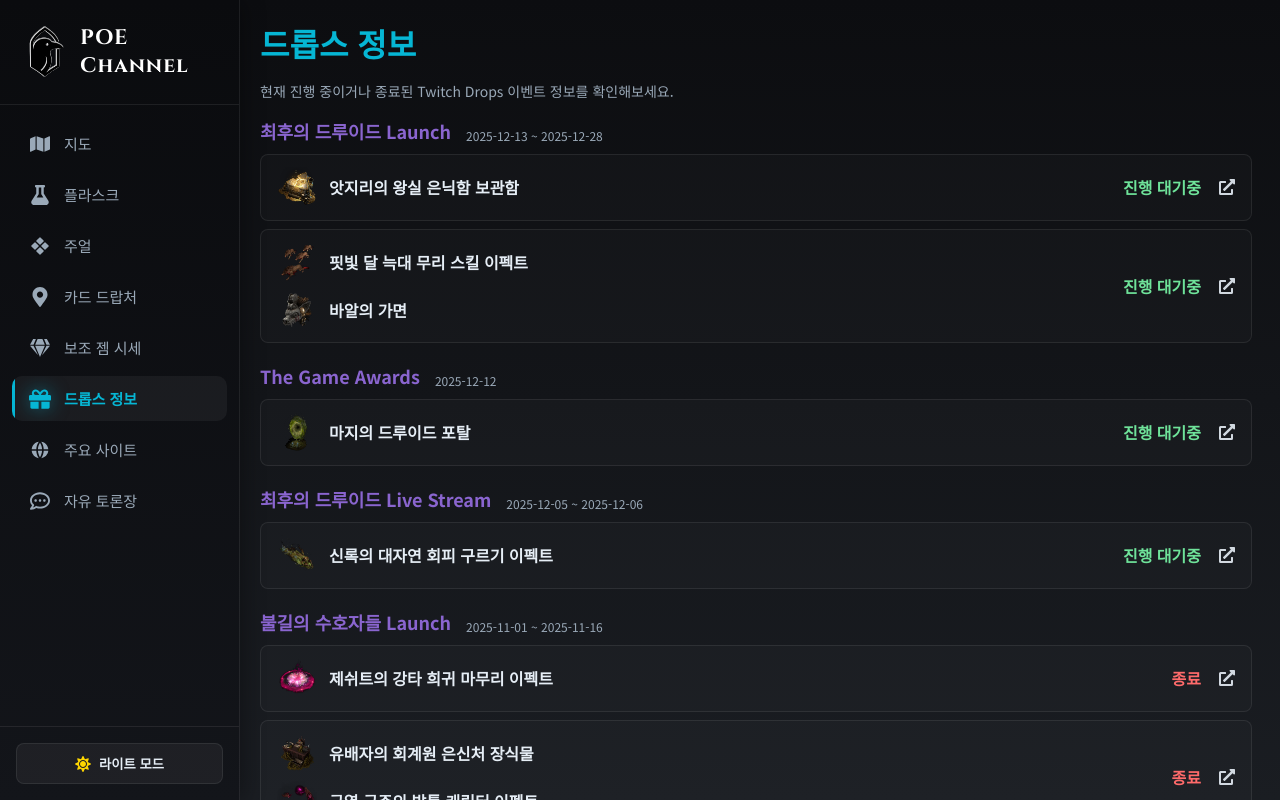
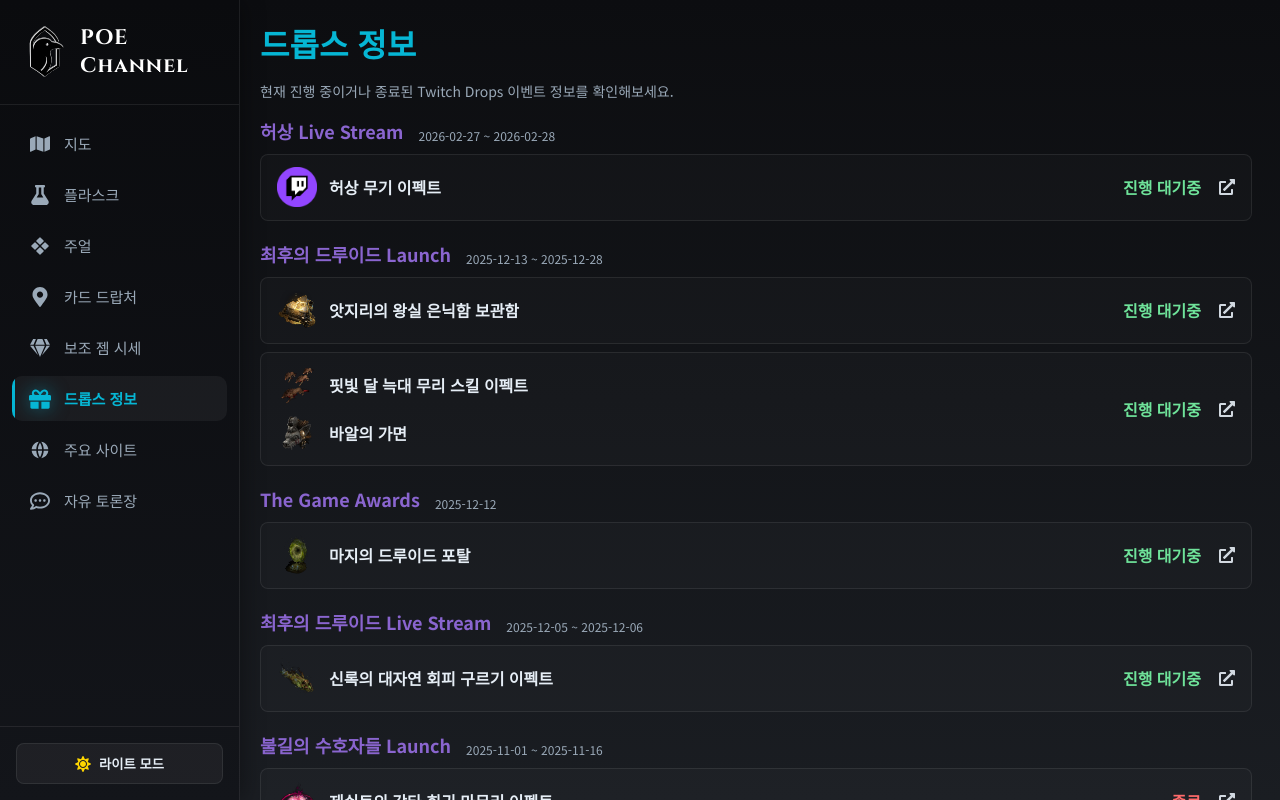
Before and after one commit to Liranple/POE_Channel, a Next.js app: page / in a window 1280 px wide. Both pictures are taken after a click on the button "드롭스 정보". Built offline with nearby package versions, Linux system fonts and the light colour scheme; no server answers; the database is empty.

Commit message:
Refactor code structure for improved readability and maintainability

```diff
--- a/src/components/pages/DropsPage.jsx
+++ b/src/components/pages/DropsPage.jsx
@@ -1,7 +1,7 @@
 import React, { useEffect, useState } from "react";
 import "../../styles/DropsPage.css";
 import { FaExternalLinkAlt } from "react-icons/fa";
-import { EVENTS } from "../../data/DropsData";
+import { EVENTS, DROPS_PAGE_ANIMATION } from "../../data/DropsData";
 import Image from "next/image";
 
 function pad(n) {
@@ -28,6 +28,9 @@
 
 export default function DropsPage() {
   const [now, setNow] = useState(() => new Date());
+  const dropsAnimationStyle = {
+    "--drops-item-duration": `${DROPS_PAGE_ANIMATION.ITEM_DURATION_SECONDS}s`,
+  };
 
   useEffect(() => {
     const id = setInterval(() => setNow(new Date()), 1000);
@@ -35,7 +38,7 @@
   }, []);
 
   return (
-    <div className="drops-page-wrapper">
+    <div className="drops-page-wrapper" style={dropsAnimationStyle}>
       <div className="page-content page-fade-in">
         <h1>드롭스 정보</h1>
         <p className="page-note">
@@ -46,7 +49,9 @@
           {EVENTS.map((ev, index) => (
             <section
               className="event-block stagger-fade-item"
-              style={{ "--stagger-delay": `${Math.min(index, 10) * 0.03}s` }}
+              style={{
+                "--stagger-delay": `${Math.min(index, DROPS_PAGE_ANIMATION.STAGGER_MAX_INDEX) * DROPS_PAGE_ANIMATION.STAGGER_STEP_SECONDS}s`,
+              }}
               key={ev.title}
             >
               <div className="event-header">
--- a/src/components/pages/EventLeague.jsx
+++ b/src/components/pages/EventLeague.jsx
@@ -1,18 +1,11 @@
 "use client";
 import React, { useState, useEffect } from "react";
+import { ENABLE_EVENT_DISPLAY } from "../../config/league";
+import { EVENT } from "../../config/league";
 
-// 이벤트 표시 토글 (웹에서 조작하지 않습니다)
-// 파일을 열어 아래 값을 true 또는 false로 변경하면
-// 메인 페이지에서 이벤트 레이아웃을 표시/미표시 할 수 있습니다.
-// 예: const ENABLE_EVENT_DISPLAY = true
-const ENABLE_EVENT_DISPLAY = true; // <- 여기 true/false 변경
+// 이벤트 표시 토글은 src/config/league.js의 ENABLE_EVENT_DISPLAY로 관리합니다.
 
-const EVENT = {
-  name: "Legacy of Phrecia",
-  nameKo: "프레시아의 유산",
-  start: new Date("2026-01-30T06:00:00"),
-  end: new Date("2026-02-20T06:00:00"),
-};
+
 
 function pad2(n) {
   return String(n).padStart(2, "0");
@@ -39,7 +32,7 @@
     return () => clearInterval(id);
   }, []);
 
-  // 파일 상단의 `ENABLE_EVENT_DISPLAY` 값으로만 표시 제어
+  // league.js의 ENABLE_EVENT_DISPLAY 값으로 표시 제어
   if (!ENABLE_EVENT_DISPLAY) return null;
 
   const start = EVENT.start;
--- a/src/config/league.js
+++ b/src/config/league.js
@@ -33,6 +33,17 @@
 // 예: "Keepers", "Settlers", "Necropolis" 등
 export const CURRENT_LEAGUE = "Phrecia+2.0";
 
+// EventLeague display toggle on HomePage
+// true: show, false: hide
+export const ENABLE_EVENT_DISPLAY = false;
+
+export const EVENT = {
+  name: "Legacy of Phrecia",
+  nameKo: "프레시아의 유산",
+  start: new Date("2026-01-30T06:00:00"),
+  end: new Date("2026-02-20T06:00:00"),
+};
+
 // 메인 페이지에 표시되는 리그 정보
 export const LEAGUE_INFO = {
   // 영문 리그명 (전체)
--- a/src/config/notices.js
+++ b/src/config/notices.js
@@ -5,16 +5,33 @@
 
 export const NOTICES = [
   {
-    id: 1,
-    title: "POE Channel이 오픈했습니다",
-    date: "2025-12-04",
-    content: `안녕하세요, POE Channel에 오신 것을 환영합니다!
+    id: 4,
+    title: "1.2.0 변경사항 안내",
+    date: "2026-02-16",
+    content: `드롭스 정보 페이지 추가 및 정보 오류를 수정했습니다.
 
-이 사이트는 Path of Exile 플레이어를 위한 다양한 도구를 제공합니다.
+▪︎  드롭스 정보 페이지가 추가되었습니다.
+   현재 진행중이거나 종료된 드롭스 정보를 확인할 수 있습니다.
 
-앞으로 더 많은 기능이 추가될 예정입니다.
-피드백은 언제든 환영합니다!
-`,
+▪︎  주요 사이트 페이지에 Cthugha 아이템 필터 링크가 추가되었습니다.
+   효율적인 파밍을 위한 맞춤형 아이템 필터가 주기적으로 추가됩니다.
+
+▪︎  보조 젬 시세 페이지에서 젬 구매처에 대한 오류를 수정했습니다.
+  `,
+  },
+  {
+    id: 3,
+    title: "1.1.0 변경사항 및 프레시아의 유산 이벤트 리그 안내",
+    date: "2026-01-29",
+    content: `주요 사이트 페이지 추가 및 프레시아의 유산 이벤트 리그 정보가 업데이트 되었습니다.
+
+▪︎  주요 사이트 페이지가 추가되었습니다.
+   자주 방문하는 사이트들을 쉽고 빠르게 접근할 수 있습니다.
+
+▪︎  메인 페이지에 [프레시아의 유산] 이벤트 리그 정보가 추가되었습니다.
+   각 페이지의 시세 정보 및 링크가 [프레시아의 유산] 리그 기반으로
+   업데이트 되었습니다.
+  `,
   },
   {
     id: 2,
@@ -34,32 +51,15 @@
   `,
   },
   {
-    id: 3,
-    title: "1.1.0 변경사항 및 프레시아의 유산 이벤트 리그 안내",
-    date: "2026-01-29",
-    content: `주요 사이트 페이지 추가 및 프레시아의 유산 이벤트 리그 정보가 업데이트 되었습니다.
+    id: 1,
+    title: "POE Channel이 오픈했습니다",
+    date: "2025-12-04",
+    content: `안녕하세요, POE Channel에 오신 것을 환영합니다!
 
-▪︎  주요 사이트 페이지가 추가되었습니다.
-   자주 방문하는 사이트들을 쉽고 빠르게 접근할 수 있습니다.
+이 사이트는 Path of Exile 플레이어를 위한 다양한 도구를 제공합니다.
 
-▪︎  메인 페이지에 [프레시아의 유산] 이벤트 리그 정보가 추가되었습니다.
-   각 페이지의 시세 정보 및 링크가 [프레시아의 유산] 리그 기반으로
-   업데이트 되었습니다.
-  `,
-  },
-    {
-    id: 4,
-    title: "1.2.0 변경사항 안내",
-    date: "2026-02-16",
-    content: `드롭스 정보 페이지 추가 및 정보 오류를 수정했습니다.
-
-▪︎  드롭스 정보 페이지가 추가되었습니다.
-   현재 진행중이거나 종료된 드롭스 정보를 확인할 수 있습니다.
-
-▪︎  주요 사이트 페이지에 Cthugha 아이템 필터 링크가 추가되었습니다.
-   효율적인 파밍을 위한 맞춤형 아이템 필터가 주기적으로 추가됩니다.
-
-▪︎  보조 젬 시세 페이지에서 젬 구매처에 대한 오류를 수정했습니다.
-  `,
+앞으로 더 많은 기능이 추가될 예정입니다.
+피드백은 언제든 환영합니다!
+`,
   },
 ];
--- a/src/data/DropsData.js
+++ b/src/data/DropsData.js
@@ -3,7 +3,34 @@
 const TGA = "https://www.twitch.tv/directory/category/the-game-awards";
 const live = "https://www.twitch.tv/pathofexile";
 
+// 임시이미지 >> /images/drops/Twitch.png
+
+// Drops page stagger animation settings (only affects DropsPage)
+export const DROPS_PAGE_ANIMATION = {
+  STAGGER_STEP_SECONDS: 0.05,
+  STAGGER_MAX_INDEX: 10,
+  ITEM_DURATION_SECONDS: 0.3,
+};
+
 export const EVENTS = [
+   {
+    title: "허상 Live Stream",
+    period: { start: "2026-02-27T04:00:00", end: "2026-02-28T04:00:00" },
+    groups: [
+      {
+        items: [
+          {
+            img: "/images/drops/Twitch.png",
+            name: "허상 무기 이펙트",
+          },
+        ],
+        start: "2026-02-27T04:00:00",
+        end: "2026-02-28T04:00:00",
+        watchingText: "45 minute",
+        url: live,
+      },
+    ],
+  },
   {
     title: "최후의 드루이드 Launch",
     period: { start: "2025-12-13T04:00:00", end: "2025-12-28T19:00:00" },
--- a/src/styles/DropsPage.css
+++ b/src/styles/DropsPage.css
@@ -3,6 +3,11 @@
   margin: 0 auto;
   animation: fadeIn 0.3s ease-out;
   padding: 20px;
+}
+
+/* DropsPage-only override for global stagger item duration */
+.main-content.page-anim-ready .drops-page-wrapper .stagger-fade-item {
+  animation-duration: var(--drops-item-duration, 0.3s);
 }
 
 .drops-page-wrapper .page-content h1 {
```
Also changed, not shown: public/images/drops/Twitch.png (added).
